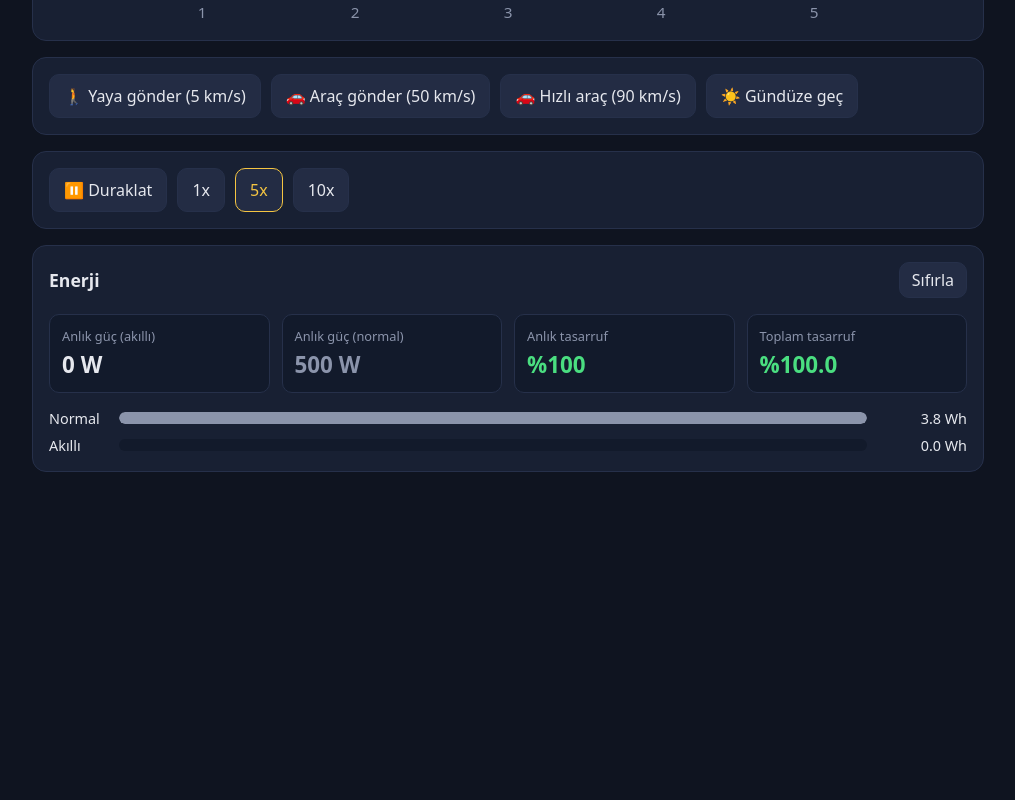
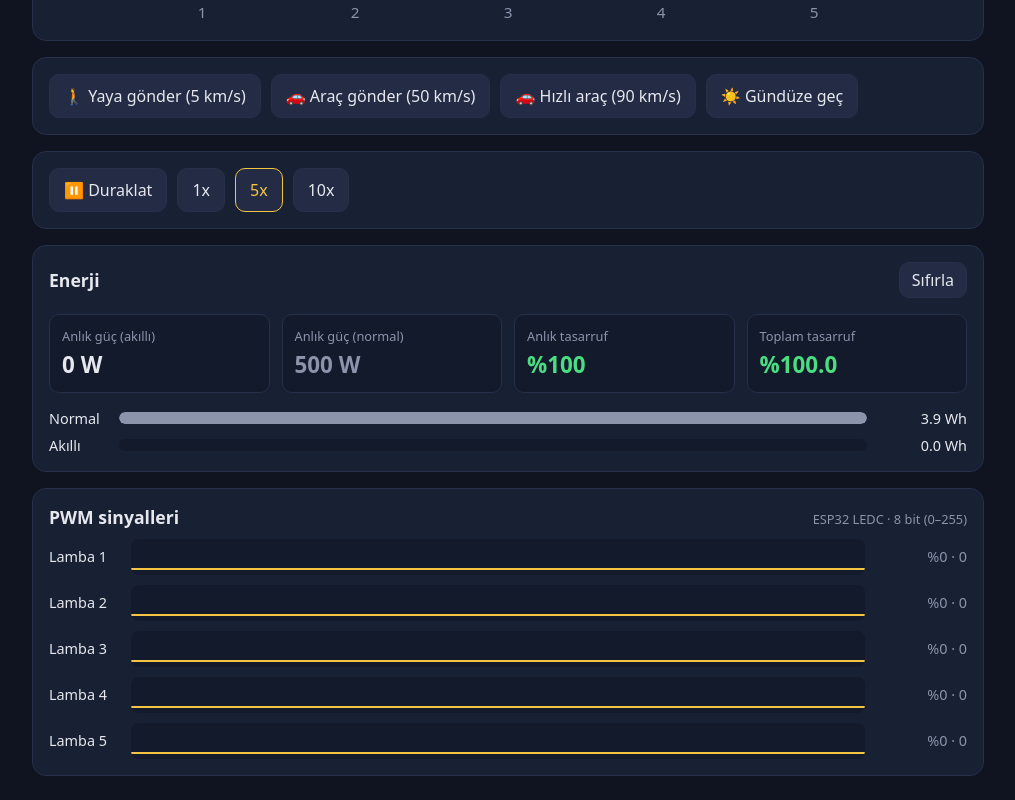
Before and after one commit to MaydinKanadasi/akilli-aydinlatma, a React (Vite) app: page / in a window 1280 px wide. Shown: the part 398-1198 px from the top of the page, without its empty margins (132-1147 px from the left). Before the commit the page ends 894 px from the top, so only its background shows below. Built offline with nearby package versions, Linux system fonts and the light colour scheme.

Commit message:
PWM paneli: lamba başına kare dalga ve 8 bit duty değeri

```diff
--- a/src/App.tsx
+++ b/src/App.tsx
@@ -1,5 +1,6 @@
 import { RoadView } from "./components/RoadView";
 import { EnergyPanel } from "./components/EnergyPanel";
+import { PwmPanel } from "./components/PwmPanel";
 import { useMockSimulation } from "./hooks/useMockSimulation";
 import "./App.css";
 
@@ -48,6 +49,10 @@ function App() {
       <section className="panel">
         <EnergyPanel state={state} energy={sim.energy} onReset={sim.resetEnergy} />
       </section>
+
+      <section className="panel">
+        <PwmPanel lamps={state.lamps} />
+      </section>
     </main>
   );
 }
--- /dev/null
+++ b/src/components/PwmPanel.css
@@ -0,0 +1,26 @@
+.pwm { display: grid; gap: 10px; }
+.pwm-head {
+  display: flex;
+  align-items: baseline;
+  justify-content: space-between;
+  gap: 12px;
+  flex-wrap: wrap;
+}
+.pwm-head h2 { font-size: 1.1rem; margin: 0; }
+.pwm-note { font-size: 0.8rem; color: var(--muted); }
+.pwm-row {
+  display: grid;
+  grid-template-columns: 70px 1fr 90px;
+  align-items: center;
+  gap: 12px;
+  font-size: 0.9rem;
+}
+.pwm-wave { width: 100%; height: 36px; background: #121a2b; border-radius: 8px; }
+.pwm-wave path {
+  fill: none;
+  stroke: var(--accent);
+  stroke-width: 2;
+  stroke-linejoin: round;
+  vector-effect: non-scaling-stroke;
+}
+.pwm-value { text-align: right; font-variant-numeric: tabular-nums; color: var(--muted); }
--- /dev/null
+++ b/src/components/PwmPanel.tsx
@@ -0,0 +1,49 @@
+import "./PwmPanel.css";
+
+const PERIODS = 4; // her satırda kaç PWM periyodu çizilecek
+const W = 400;
+const H = 36;
+const HIGH = 6;  // sinyal 1 iken y
+const LOW = 30;  // sinyal 0 iken y
+
+// Duty cycle'a (0–1) göre kare dalga çizgisi üretir
+function wavePath(duty: number) {
+  const period = W / PERIODS;
+  let path = `M 0 ${LOW}`;
+  for (let k = 0; k < PERIODS; k++) {
+    const start = k * period;
+    const off = start + duty * period; // sinyalin 0'a düştüğü nokta
+    if (duty > 0) path += ` L ${start} ${HIGH} L ${off} ${HIGH}`;
+    if (duty < 1) path += ` L ${off} ${LOW} L ${start + period} ${LOW}`;
+  }
+  return path;
+}
+
+export function PwmPanel({ lamps }: { lamps: number[] }) {
+  return (
+    <div className="pwm">
+      <div className="pwm-head">
+        <h2>PWM sinyalleri</h2>
+        <span className="pwm-note">ESP32 LEDC · 8 bit (0–255)</span>
+      </div>
+
+      {lamps.map((level, i) => (
+        <div className="pwm-row" key={i}>
+          <span className="pwm-label">Lamba {i + 1}</span>
+          <svg
+            viewBox={`0 0 ${W} ${H}`}
+            className="pwm-wave"
+            preserveAspectRatio="none"
+            role="img"
+            aria-label={`Lamba ${i + 1} PWM sinyali, yüzde ${level}`}
+          >
+            <path d={wavePath(level / 100)} />
+          </svg>
+          <span className="pwm-value">
+            %{level} · {Math.round((level / 100) * 255)}
+          </span>
+        </div>
+      ))}
+    </div>
+  );
+}
```
